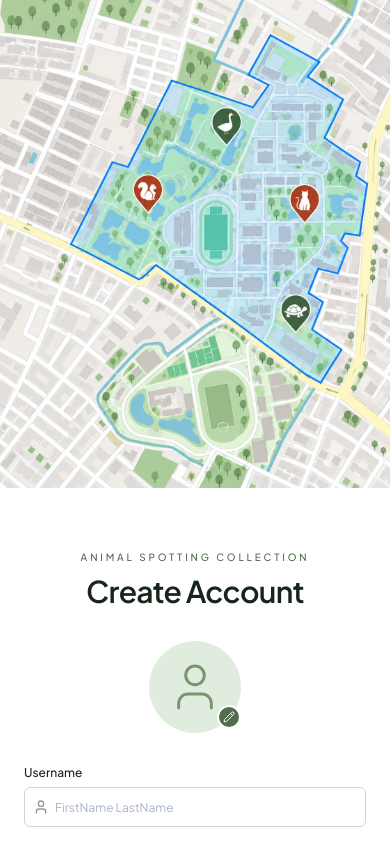
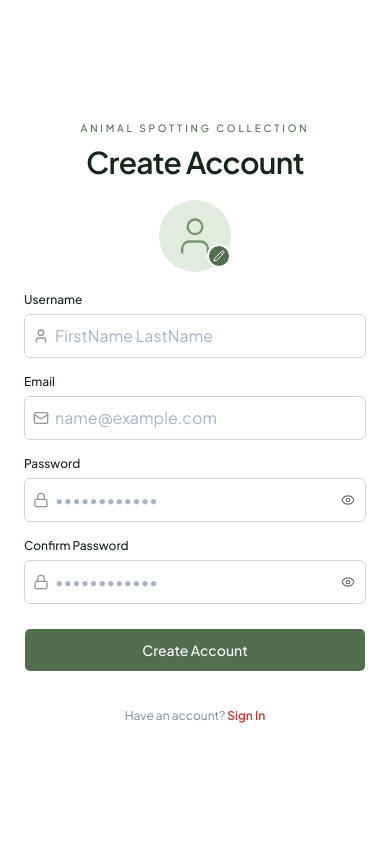
Before and after one commit to Kittikav1n/ANIMAL-SPOTTING-COLLECTION, a Next.js app in the folder my-web-app/: page /register in a window 390 px wide. Shown: the top 844 px of the page. Built offline with nearby package versions, Linux system fonts and the light colour scheme.

Commit message:
edit login, register page

```diff
--- a/my-web-app/app/register/page.tsx
+++ b/my-web-app/app/register/page.tsx
@@ -17,7 +17,7 @@ function MapPanel() {
         <div
             role="img"
             aria-label="Illustrated KMUTT spotting map with goose, cat, squirrel, and turtle icons"
-            className="aspect-[4/5] bg-[#E9ECE5] bg-cover bg-center bg-no-repeat lg:aspect-auto lg:min-h-[760px]"
+            className="hidden bg-[#E9ECE5] bg-cover bg-center bg-no-repeat lg:block lg:min-h-[760px]"
             style={{ backgroundImage: `url(${registerMap.src})` }}
         />
     );
@@ -44,7 +44,7 @@ export default function Register() {
             <div className="grid w-full max-w-[1280px] overflow-hidden bg-white shadow-[0_20px_70px_rgba(23,37,26,.11)] sm:rounded-[24px] lg:h-[820px] lg:grid-cols-[53%_47%]">
                 <MapPanel />
 
-            <section aria-labelledby="register-title" className="flex min-h-[780px] items-center justify-center px-6 py-10 sm:px-10 sm:py-12 lg:px-10 lg:py-14">
+            <section aria-labelledby="register-title" className="flex min-h-svh items-center justify-center px-6 py-8 sm:min-h-0 sm:px-10 sm:py-10 lg:min-h-[780px] lg:px-10 lg:py-14">
                 <div className="flex w-full max-w-[410px] flex-col items-center">
                     <header className="text-center">
                         <p className="text-[10px] font-medium tracking-[0.28em] text-[#526E4E] sm:text-[11px]">
@@ -55,14 +55,12 @@ export default function Register() {
                         </h1>
                     </header>
 
-                    <div className="relative mt-8 mb-8">
-                        <div className="flex size-[92px] items-center justify-center overflow-hidden rounded-full bg-[#E0ECDD]">
+                    <div className="relative mt-5 mb-5 lg:mt-8 lg:mb-8">
+                        <div className="flex size-[72px] items-center justify-center overflow-hidden rounded-full bg-[#E0ECDD] lg:size-[92px]">
                             {avatar ? (
-                                // A local file preview does not need remote image optimization.
-                                // eslint-disable-next-line @next/next/no-img-element
                                 <img src={avatar} alt="Selected profile photo" className="size-full object-cover" />
                             ) : (
-                                <User aria-hidden="true" className="size-14 text-[#789570]" strokeWidth={1.25} />
+                                <User aria-hidden="true" className="size-11 text-[#789570] lg:size-14" strokeWidth={1.25} />
                             )}
                         </div>
                         <label className="absolute right-0 bottom-1 flex size-6 cursor-pointer items-center justify-center rounded-full border-2 border-white bg-[#526E4E] text-white focus-within:ring-2 focus-within:ring-[#526E4E] focus-within:ring-offset-2">
@@ -91,28 +89,28 @@ export default function Register() {
                     </div>
 
                     <form className="w-full" onSubmit={handleSubmit} onChange={() => setMessage("")}>
-                        <div className="flex flex-col gap-5">
+                        <div className="flex flex-col gap-4 lg:gap-5">
                             <div className="flex flex-col gap-1.5">
                                 <label htmlFor="username" className="text-xs font-medium">Username</label>
-                                <InputGroup className="h-10 rounded-md border-[#CBD5E1] bg-white">
+                                <InputGroup className="h-11 rounded-md border-[#CBD5E1] bg-white lg:h-10">
                                     <InputGroupAddon><User className="text-[#92999E]" /></InputGroupAddon>
-                                    <InputGroupInput id="username" name="username" placeholder="FirstName LastName" autoComplete="username" required className="text-xs placeholder:text-[#A7B4C5]" />
+                                    <InputGroupInput id="username" name="username" placeholder="FirstName LastName" autoComplete="username" required className="text-base placeholder:text-[#A7B4C5] lg:text-xs" />
                                 </InputGroup>
                             </div>
 
                             <div className="flex flex-col gap-1.5">
                                 <label htmlFor="email" className="text-xs font-medium">Email</label>
-                                <InputGroup className="h-10 rounded-md border-[#CBD5E1] bg-white">
+                                <InputGroup className="h-11 rounded-md border-[#CBD5E1] bg-white lg:h-10">
                                     <InputGroupAddon><Mail className="text-[#92999E]" /></InputGroupAddon>
-                                    <InputGroupInput id="email" name="email" type="email" placeholder="name@example.com" autoComplete="email" required className="text-xs placeholder:text-[#A7B4C5]" />
+                                    <InputGroupInput id="email" name="email" type="email" placeholder="name@example.com" autoComplete="email" required className="text-base placeholder:text-[#A7B4C5] lg:text-xs" />
                                 </InputGroup>
                             </div>
 
                             <div className="flex flex-col gap-1.5">
                                 <label htmlFor="password" className="text-xs font-medium">Password</label>
-                                <InputGroup className="h-10 rounded-md border-[#CBD5E1] bg-white">
+                                <InputGroup className="h-11 rounded-md border-[#CBD5E1] bg-white lg:h-10">
                                     <InputGroupAddon><Lock className="text-[#92999E]" /></InputGroupAddon>
-                                    <InputGroupInput id="password" name="password" type={showPassword ? "text" : "password"} placeholder="••••••••••••" autoComplete="new-password" required className="text-xs placeholder:text-[#A7B4C5]" />
+                                    <InputGroupInput id="password" name="password" type={showPassword ? "text" : "password"} placeholder="••••••••••••" autoComplete="new-password" required className="text-base placeholder:text-[#A7B4C5] lg:text-xs" />
                                     <InputGroupAddon align="inline-end">
                                         <InputGroupButton aria-label={showPassword ? "Hide password" : "Show password"} aria-pressed={showPassword} onClick={() => setShowPassword((value) => !value)}>
                                             {showPassword ? <EyeOff /> : <Eye />}
@@ -123,9 +121,9 @@ export default function Register() {
 
                             <div className="flex flex-col gap-1.5">
                                 <label htmlFor="confirm-password" className="text-xs font-medium">Confirm Password</label>
-                                <InputGroup className="h-10 rounded-md border-[#CBD5E1] bg-white">
+                                <InputGroup className="h-11 rounded-md border-[#CBD5E1] bg-white lg:h-10">
                                     <InputGroupAddon><Lock className="text-[#92999E]" /></InputGroupAddon>
-                                    <InputGroupInput id="confirm-password" name="confirmPassword" type={showConfirmation ? "text" : "password"} placeholder="••••••••••••" autoComplete="new-password" required className="text-xs placeholder:text-[#A7B4C5]" />
+                                    <InputGroupInput id="confirm-password" name="confirmPassword" type={showConfirmation ? "text" : "password"} placeholder="••••••••••••" autoComplete="new-password" required className="text-base placeholder:text-[#A7B4C5] lg:text-xs" />
                                     <InputGroupAddon align="inline-end">
                                         <InputGroupButton aria-label={showConfirmation ? "Hide confirmed password" : "Show confirmed password"} aria-pressed={showConfirmation} onClick={() => setShowConfirmation((value) => !value)}>
                                             {showConfirmation ? <EyeOff /> : <Eye />}
@@ -135,13 +133,13 @@ export default function Register() {
                             </div>
                         </div>
 
-                        <Button type="submit" className="mt-8 flex h-10 w-full rounded-md bg-[#526E4E] text-sm text-white hover:bg-[#42573F]">
+                        <Button type="submit" className="mt-6 flex h-11 w-full rounded-md bg-[#526E4E] text-sm text-white hover:bg-[#42573F] lg:mt-8 lg:h-10">
                             Create Account
                         </Button>
                         <p role="status" className="mt-3 text-center text-xs text-[#AE3C32]">{message}</p>
                     </form>
 
-                    <p className="mt-8 text-center text-xs text-[#7D8BA1]">
+                    <p className="mt-6 text-center text-xs text-[#7D8BA1] lg:mt-8">
                         Have an account?{" "}
                         <Link href="/login" className="font-semibold text-[#B83D2E] hover:underline">Sign In</Link>
                     </p>
```
Also changed, not shown: my-web-app/app/login/page.tsx (+10 -10 lines).
